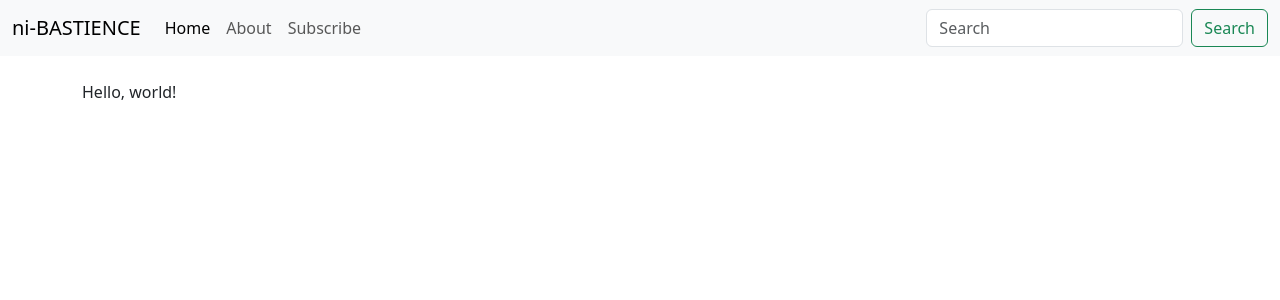
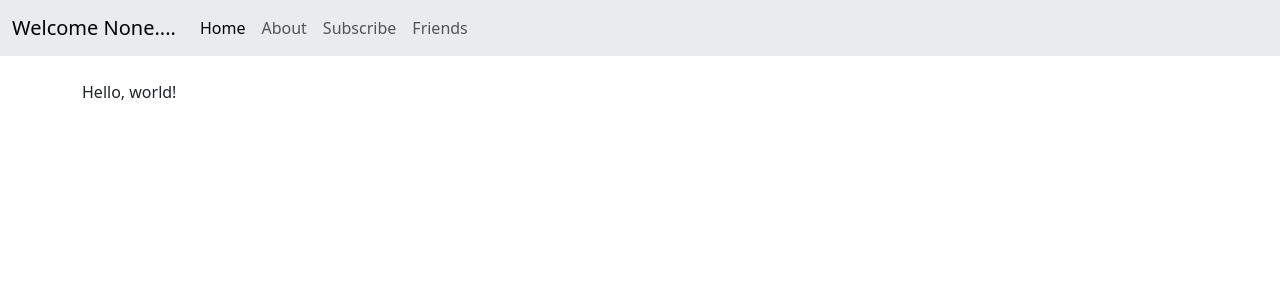
Before and after one commit to Niphemi00/myflaskapp, a Flask app: page / in a window 1280 px wide. Shown: the top 300 px of the page. Run offline with Flask 3, Linux system fonts and the light colour scheme.

Commit message:
db and updates made

```diff
--- a/app.py
+++ b/app.py
@@ -1,10 +1,28 @@
-from flask import Flask, render_template, request
+from flask import Flask, render_template, request, redirect, url_for
+import smtplib
+from flask_sqlalchemy import SQLAlchemy
+from datetime import datetime
 
 app = Flask(__name__)
 subscribers = []
+app.config['SQLALCHEMY_DATABASE_URI'] = 'sqlite:///friends.db'
+db = SQLAlchemy(app)
+
+class Friends(db.Model):
+    id = db.Column(db.Integer, primary_key=True)
+    name = db.Column(db.String(100), nullable=False)
+    gender = db.Column(db.String(20), nullable=False)
+    date_created = db.Column(db.DateTime, default=datetime.utcnow())
+
+
+    def __repr__(self):
+        return f'{self.id}: {self.name} is {self.age} years old'
+
+
 @app.route('/')
 def index():
-    return render_template('base.html')
+    first_name = request.form.get('first_name')
+    return render_template('base.html', first_name=first_name)
 
 
 @app.route('/about')
@@ -22,15 +40,39 @@
     first_name = request.form.get('first_name')
     last_name = request.form.get('last_name')
     email = request.form.get('email')
+
+    message = f"Welcome {first_name}...we are glad that you've joined the ni-bastience family"
+    server = smtplib.SMTP('smtp.gmail.com', 587)
+    server.starttls()
+    server.login("input your email", "input your password")
+    server.sendmail("sharnbates@gmail.com", email, message)
+
+
     if not first_name or not last_name or not email:
-        error_message = 'Every field needs to be filled properly'
+        error_message = 'Warning!!!...Every field needs to be filled properly'
         subscribers.append(f'{first_name} {last_name}, {email}')
-        return render_template('failsafe.html', error=error_message,first_name=first_name,
+        return render_template('subscribe.html', error=error_message,first_name=first_name,
                                last_name=last_name, email=email )
     else:
         subscribers.append(f'{first_name} {last_name}, {email}')
-        return render_template('form.html',subscribers=subscribers)
+        return render_template('form.html', first_name=first_name,subscribers=subscribers)
 
+
+@app.route('/friends', methods=['POST', 'GET'])
+def friends():
+    if request.method == 'POST':
+        friend_name = request.form['name']
+        gender = request.form['gender']
+        new_friends = Friends(name=friend_name, gender=gender)
+        try:
+            db.session.add(new_friends)
+            db.session.commit()
+            return redirect('/friends')
+        except:
+            return 'There was an error'
+    else:
+        friends = Friends.query.order_by(Friends.date_created)
+        return render_template('friends.html', friends=friends)
 
 if __name__ == "__main__":
     app.run(debug=True)
--- a/templates/base.html
+++ b/templates/base.html
@@ -11,9 +11,9 @@
     <link href="https://cdn.jsdelivr.net/npm/bootstrap@5.3.1/dist/css/bootstrap.min.css" rel="stylesheet" integrity="sha384-4bw+/aepP/YC94hEpVNVgiZdgIC5+VKNBQNGCHeKRQN+PtmoHDEXuppvnDJzQIu9" crossorigin="anonymous">
   </head>
   <body>
-  <nav class="navbar navbar-expand-lg bg-body-tertiary">
+  <nav class="navbar navbar-expand-lg bg-body-secondary nav-secondary">
   <div class="container-fluid">
-    <a class="navbar-brand" href="{{url_for('index')}}">ni-BASTIENCE</a>
+    <a class="navbar-brand" href="{{url_for('index')}}">Welcome {{ first_name }}....</a>
     <button class="navbar-toggler" type="button" data-bs-toggle="collapse" data-bs-target="#navbarSupportedContent" aria-controls="navbarSupportedContent" aria-expanded="false" aria-label="Toggle navigation">
       <span class="navbar-toggler-icon"></span>
     </button>
@@ -28,11 +28,10 @@
          <li class="nav-item">
           <a class="nav-link" href="{{url_for('subscribe')}}">Subscribe</a>
         </li>
+        <li class="nav-item">
+          <a class="nav-link" href="{{url_for('friends')}}">Friends</a>
+        </li>
       </ul>
-      <form class="d-flex" role="search">
-        <input class="form-control me-2" type="search" placeholder="Search" aria-label="Search">
-        <button class="btn btn-outline-success" type="submit">Search</button>
-      </form>
     </div>
   </div>
 </nav>
--- a/templates/form.html
+++ b/templates/form.html
@@ -3,9 +3,10 @@
  Form page
 {% endblock %}
 {% block content %}
+
   <div class="container">
     <h1>
-       Thank you for Subscribing
+       Thank you for Subscribing {{ first_name }}
     </h1>
     <small>please confirm your details...</small>
     <br>
```
Also changed, not shown: templates/failsafe.html (deleted, +0 -25 lines), templates/friends.html (added, +23 -0 lines), templates/subscribe.html (+18 -6 lines), instance/friends.db (added).
